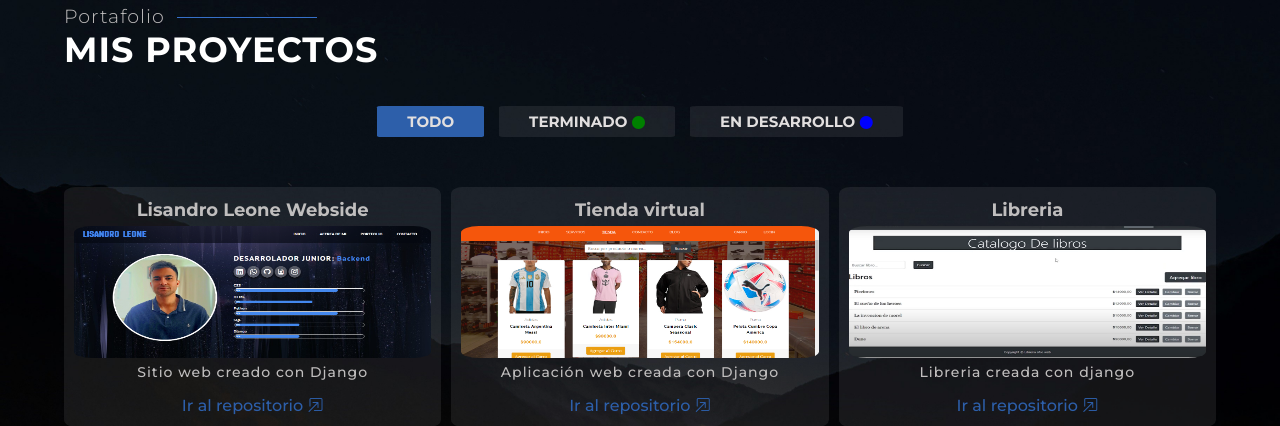
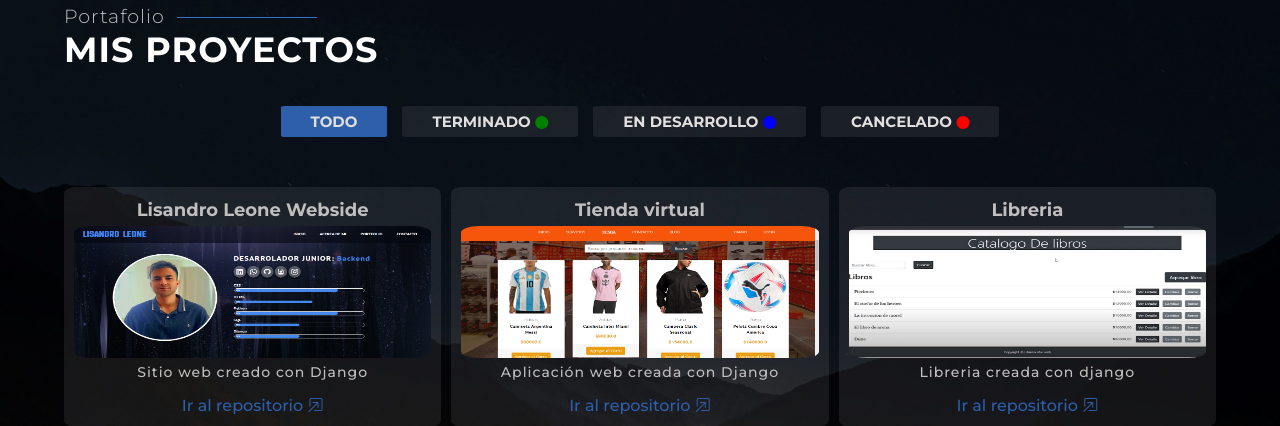
Before and after one commit to LisandroLeone1/Lisandro-Leone-Website, a Django app: page /portfolio/ in a window 1280 px wide. Shown: the part 80-506 px from the top of the page. Run offline with Django 5.2, Linux system fonts and the light colour scheme; data comes from the database, SQL or seed files in the repository; both versions use the stored data as it was after the commit; some web fonts are replaced.

Commit message:
filtro cancelado

```diff
--- a/portfolio/models.py
+++ b/portfolio/models.py
@@ -5,6 +5,7 @@ class Proyectos(models.Model):
         ('en_desarrollo', 'En Desarrollo'),
         ('terminado', 'Terminado'),
         ('pausado', 'Pausado'),
+        ('cancelado', 'Cancelado'),
     ]
 
     nombre = models.CharField(max_length=200)
--- a/portfolio/templates/proyectos_lista.html
+++ b/portfolio/templates/proyectos_lista.html
@@ -22,6 +22,10 @@
                 <a class="filtros-option" href="{% url 'portfolio:proyectos_lista' %}?estado=en_desarrollo">En desarrollo</a>
                 <i class="bi bi-circle-fill" style="color: blue; font-size: small;"></i>
             </li>
+            <li class="{% if request.GET.estado == 'cancelado' %} active {% endif %}">
+                <a class="filtros-option" href="{% url 'portfolio:proyectos_lista' %}?estado=cancelado">Cancelado</a>
+                <i class="bi bi-circle-fill" style="color: red; font-size: small;"></i>
+            </li>
         </ul>
     </div>
     <div class="portafolio-container">
```
Also changed, not shown: db.sqlite3, portfolio/migrations/0004_alter_proyectos_estado.py (added).
